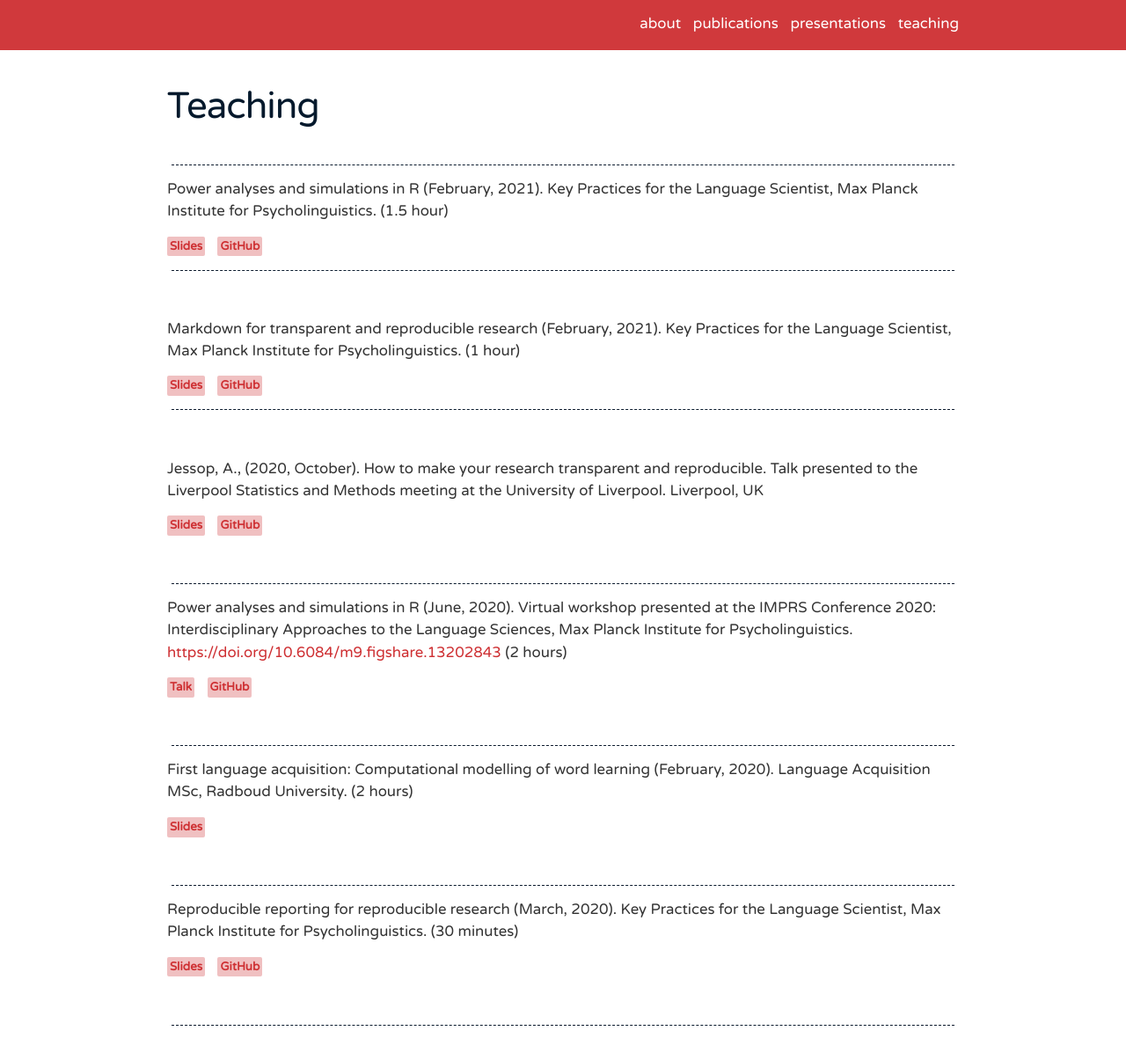
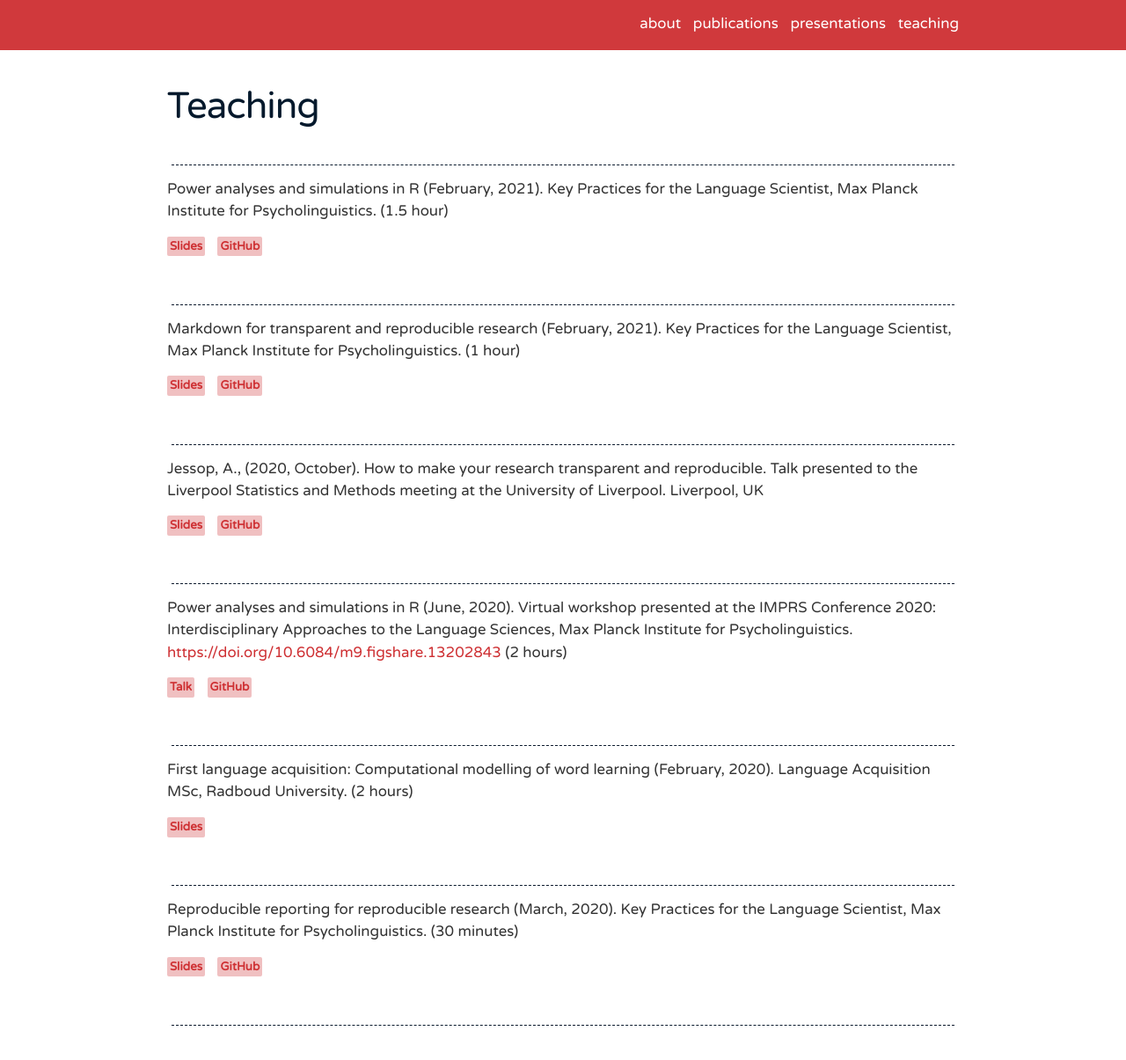
Before and after one commit to andrew-jessop/andrew-jessop.github.io, a Jekyll site: the page built from _pages/teaching.md, in a window 1280 px wide and 1281 px high. Shown: the top 1205 px of the window at 88% size. Built offline with Jekyll 4.4.1, drawn with Linux system fonts in a browser that asks for light colours; nearby versions of some CDN libraries.

Commit message:
Fix teaching item separators

```diff
--- a/_pages/teaching.md
+++ b/_pages/teaching.md
@@ -10,17 +10,17 @@ Power analyses and simulations in R (February, 2021). Key Practices for the Lang
 
  <a href="/talks/power-2021.html" class="button">Slides</a> <a href="https://github.com/andrew-jessop/imprs-power-2021" class="button">GitHub</a>
 
+<br>
+
 <hr>
-
-<br>
 
 Markdown for transparent and reproducible research (February, 2021). Key Practices for the Language Scientist, Max Planck Institute for Psycholinguistics. (1 hour)
 
  <a href="/talks/markdown-2021.html" class="button">Slides</a> <a href="https://github.com/andrew-jessop/imprs-markdown-2021" class="button">GitHub</a>
 
+<br>
+
 <hr>
-
-<br>
 
 Jessop, A., (2020, October). How to make your research transparent and reproducible. Talk presented to the Liverpool Statistics and Methods meeting at the University of Liverpool. Liverpool, UK
 
```
